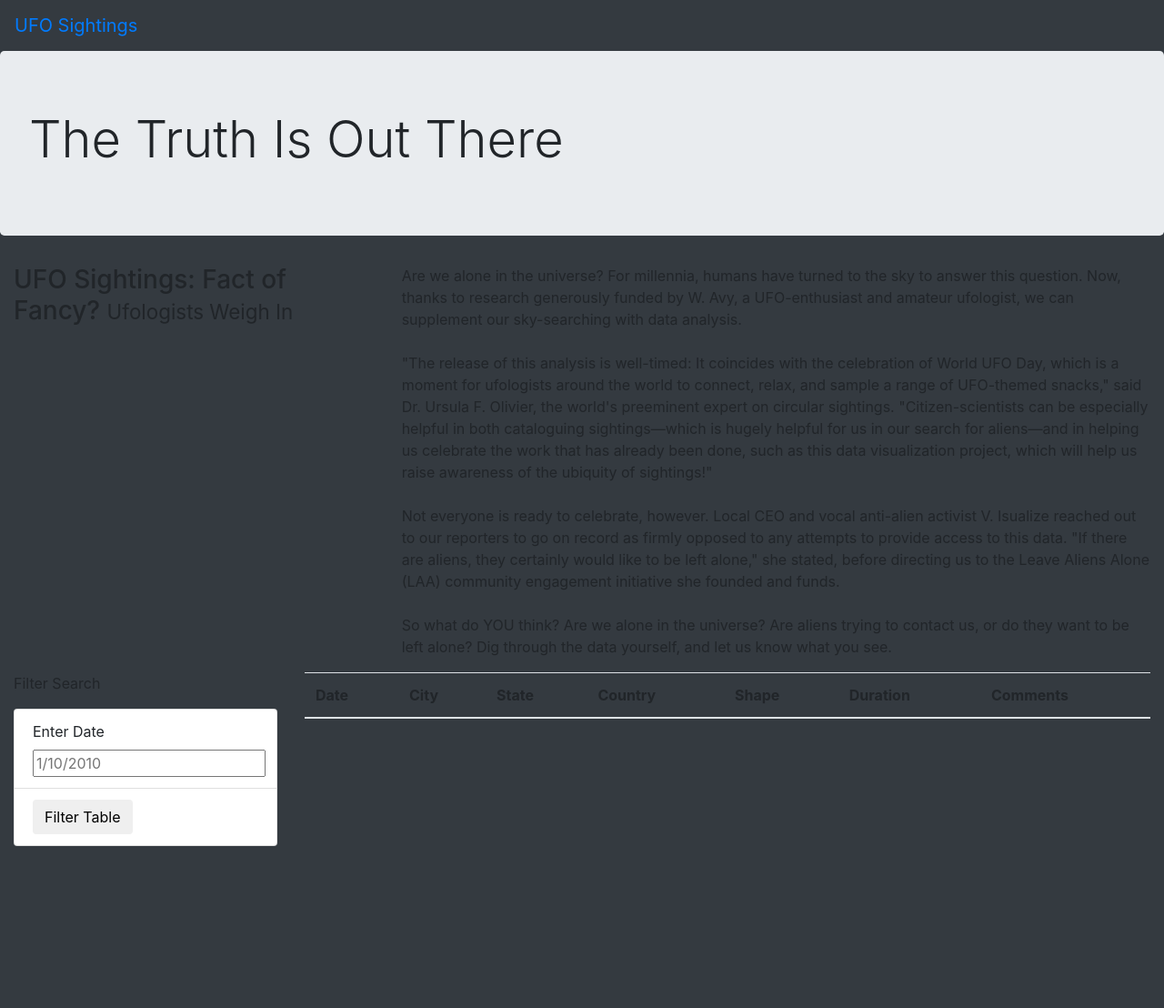
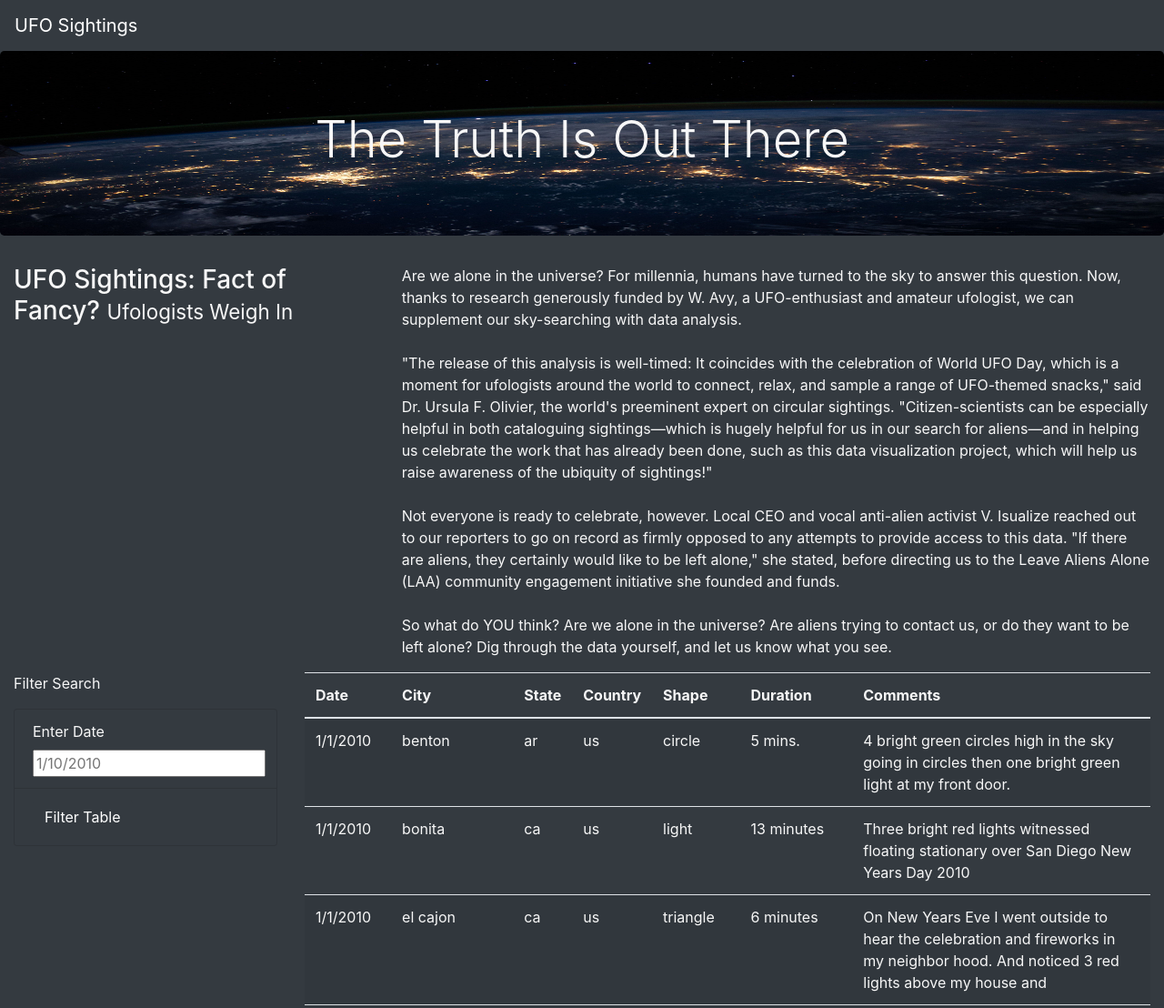
Before and after one commit to shivalisahai/UFOs, a plain HTML site: page index.html in a window 1280 px wide. Shown: the top 1108 px of the page at 91% size. Before the commit the page ends 930 px from the top, so only its background shows below. Drawn offline with nearby package versions, Linux system fonts and the light colour scheme.

Commit message:
Styling modified

```diff
--- a/index.html
+++ b/index.html
@@ -15,7 +15,7 @@
 </head>
 <body class="bg-dark">
     <div class="wrapper">
-        <nav class="navbar navbar-expand-lg">
+        <nav class="navbar navbar-dark bg-dark navbar-expand-lg">
          <a class="navbar-brand" href="index.html">UFO Sightings</a>
         </nav>
     </div>
@@ -42,12 +42,12 @@
             <form class="bg-dark">
                 <p>Filter Search</p>
                 <ul class="bg-dark list-group">
-                    <li class="list-group-item">
+                    <li class="bg-dark list-group-item">
                         <label for="date">Enter Date</label>
                         <input type="text" placeholder="1/10/2010" id="datetime" />
                     </li>
-                    <li class="list-group-item">
-                        <button id="filter-btn" type="button" class="btn btn-default">Filter Table</button>
+                    <li class="bg-dark list-group-item">
+                        <button id="filter-btn" type="button" class="btn btn-dark">Filter Table</button>
                     </li>
                 </ul>
               </form>
@@ -70,5 +70,8 @@
           </div>
         </div>
       </div>
+      <script src="https://cdnjs.cloudflare.com/ajax/libs/d3/4.11.0/d3.js"></script>
+      <script src="static/js/data.js"></script>
+      <script src="static/js/app.js"></script>
 </body>
 </html>
--- a/static/css/style.css
+++ b/static/css/style.css
@@ -0,0 +1,9 @@
+body {
+
+    color: #f7f7f7;
+  }
+  .jumbotron {
+    background-image: url("../images/nasa.jpg");
+    background-size: 100% 100%;
+    text-align: center;
+  }
```
Also changed, not shown: static/images/nasa.jpg (added).
